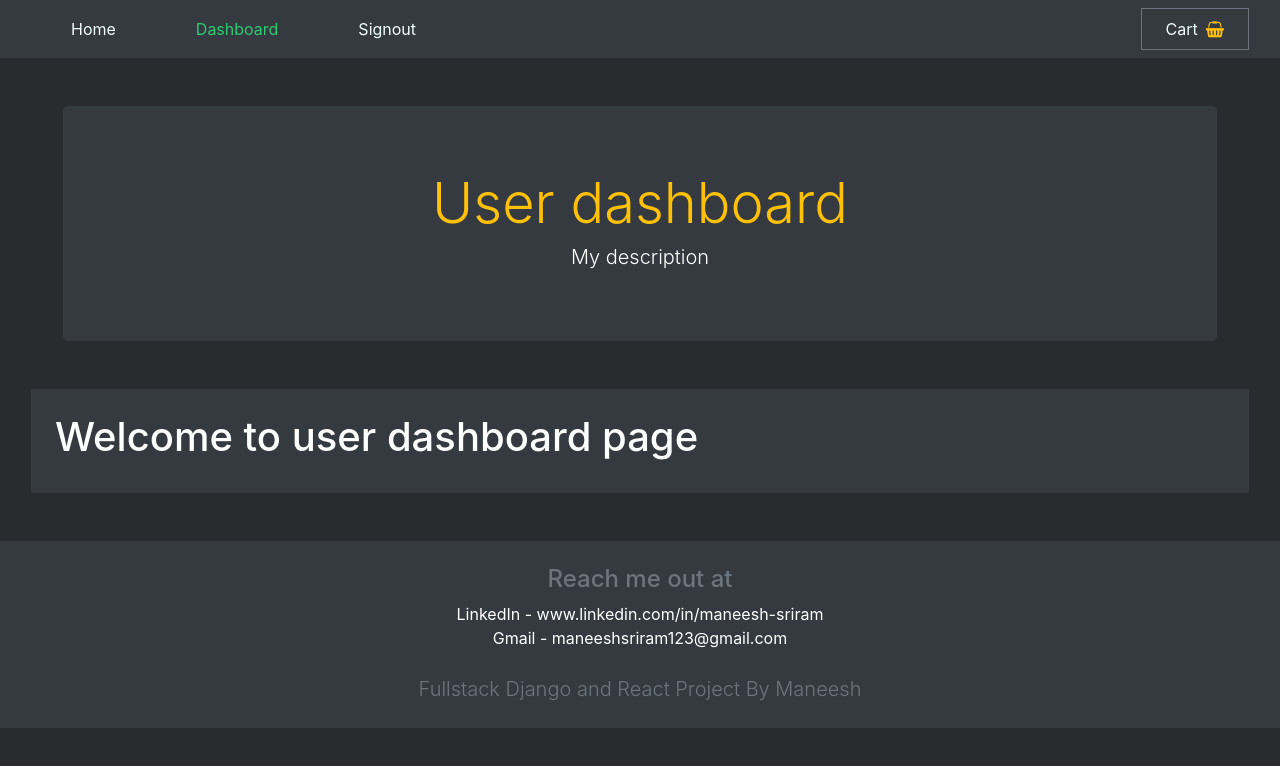
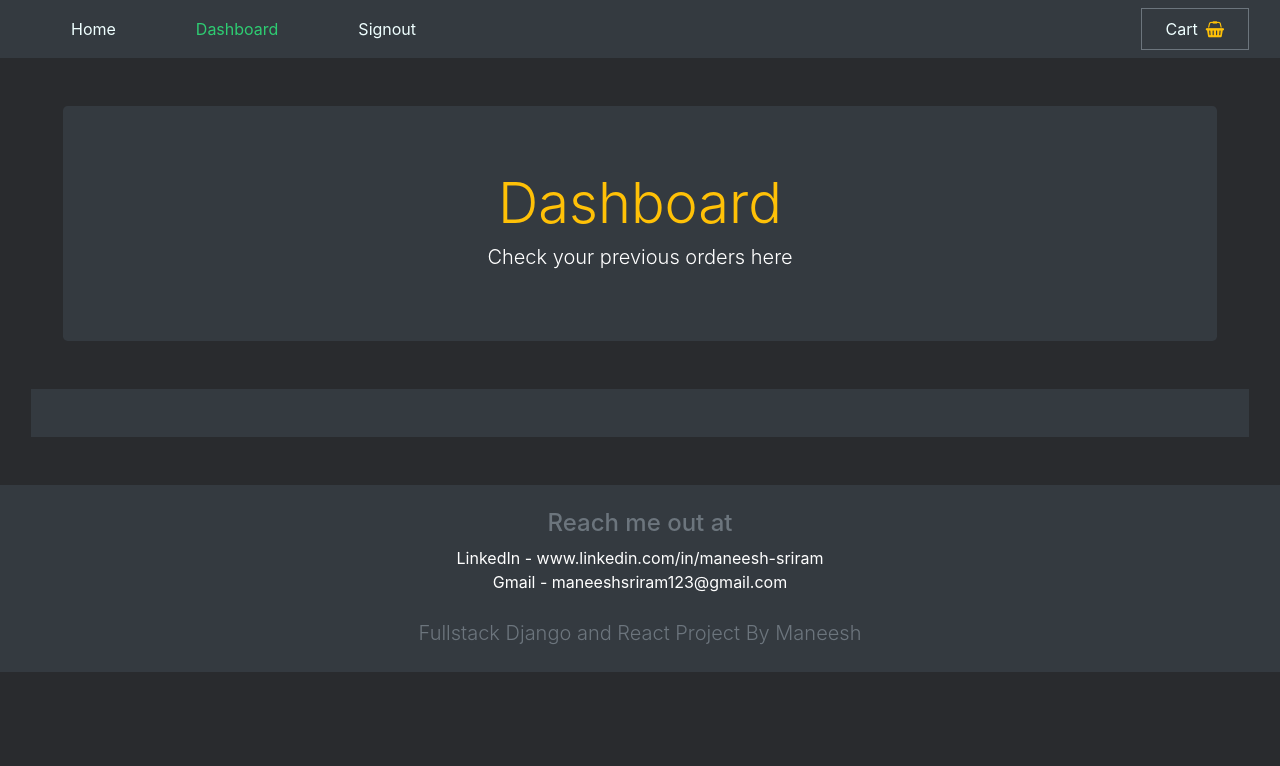
Before and after one commit to niranjankrishna-acad/MachineTest, a React (Create React App) app in the folder frontend/: page /user/dashboard in a window 1280 px wide. Shown: the top 766 px of the page. Built offline with nearby package versions, Linux system fonts and the light colour scheme; sample sign-in values are in the browser's storage.

Commit message:
Update UserDashboard.js

```diff
--- a/frontend/src/user/UserDashboard.js
+++ b/frontend/src/user/UserDashboard.js
@@ -3,8 +3,7 @@ import Base from "../core/Base";
 
 const UserDashboard = () => {
   return (
-    <Base title="User dashboard">
-      <h1>Welcome to user dashboard page</h1>
+    <Base title="Dashboard" description="Check your previous orders here">
     </Base>
   );
 };
```
